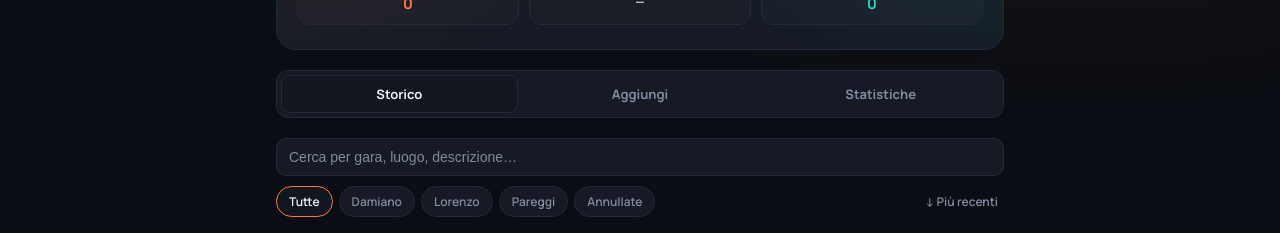
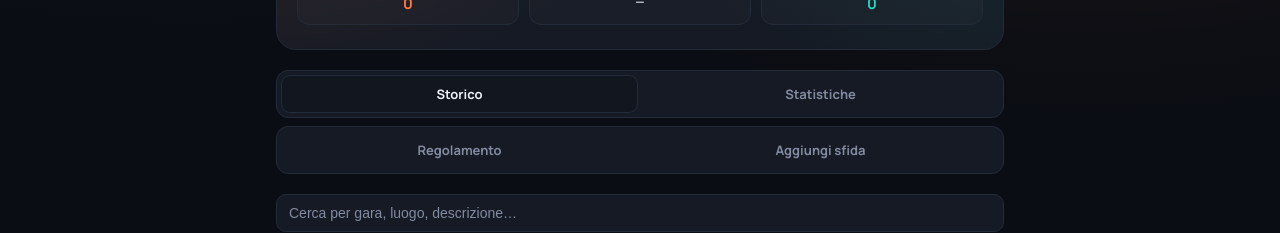
Before and after one commit to diovenitti-maker/Dam-Lor, a React (Vite) app: page / in a window 1280 px wide. Shown: the part 380-613 px from the top of the page. Built offline with nearby package versions, Linux system fonts and the light colour scheme; no server answers; the database is empty.

Commit message:
Versione 8

```diff
--- a/src/App.jsx
+++ b/src/App.jsx
@@ -8,6 +8,7 @@ import {
   getDoc,
   getDocs,
   setDoc,
+  updateDoc,
   writeBatch,
   serverTimestamp,
 } from 'firebase/firestore'
@@ -16,18 +17,25 @@ import Scoreboard from './components/Scoreboard.jsx'
 import HistoryFeed from './components/HistoryFeed.jsx'
 import AddChallengeForm from './components/AddChallengeForm.jsx'
 import StatsView from './components/StatsView.jsx'
+import Regolamento from './components/Regolamento.jsx'
+import ChallengeProposals from './components/ChallengeProposals.jsx'
 import { computeScore } from './utils/scoring.js'
 import seedData from './data/seed.json'
 import './App.css'
 
-const TABS = [
+const TABS_TOP = [
   { key: 'storico', label: 'Storico' },
-  { key: 'aggiungi', label: 'Aggiungi' },
   { key: 'statistiche', label: 'Statistiche' },
+]
+
+const TABS_BOTTOM = [
+  { key: 'regolamento', label: 'Regolamento' },
+  { key: 'aggiungi', label: 'Aggiungi sfida' },
 ]
 
 export default function App() {
   const [challenges, setChallenges] = useState([])
+  const [proposte, setProposte] = useState([])
   const [loading, setLoading] = useState(true)
   const [tab, setTab] = useState('storico')
   const [saving, setSaving] = useState(false)
@@ -37,6 +45,14 @@ export default function App() {
       const list = snap.docs.map((d) => ({ id: d.id, ...d.data() }))
       setChallenges(list)
       setLoading(false)
+    })
+    return unsub
+  }, [])
+
+  useEffect(() => {
+    const unsub = onSnapshot(collection(db, 'proposte'), (snap) => {
+      const list = snap.docs.map((d) => ({ id: d.id, ...d.data() }))
+      setProposte(list)
     })
     return unsub
   }, [])
@@ -80,6 +96,35 @@ export default function App() {
     await deleteDoc(doc(db, 'sfide', id))
   }
 
+  async function handleLancia(form) {
+    await addDoc(collection(db, 'proposte'), { ...form, stato: 'in_sospeso', createdAt: serverTimestamp() })
+  }
+
+  async function handleAccetta(id) {
+    await updateDoc(doc(db, 'proposte', id), { stato: 'accettata' })
+  }
+
+  async function handleRifiuta(id) {
+    await updateDoc(doc(db, 'proposte', id), { stato: 'rifiutata' })
+  }
+
+  async function handleEliminaProposta(id) {
+    await deleteDoc(doc(db, 'proposte', id))
+  }
+
+  async function handleCompletaProposta(proposta, result) {
+    await addDoc(collection(db, 'sfide'), {
+      gara: proposta.gara,
+      proposta: proposta.lanciataDa,
+      descrizione: proposta.descrizione || '',
+      luogo: proposta.luogo || '',
+      data: result.data,
+      vittoria: result.vittoria,
+      createdAt: serverTimestamp(),
+    })
+    await deleteDoc(doc(db, 'proposte', proposta.id))
+  }
+
   const { dam, lor } = computeScore(challenges)
 
   return (
@@ -87,7 +132,19 @@ export default function App() {
       <Scoreboard challenges={challenges} dam={dam} lor={lor} />
 
       <nav className="tabs">
-        {TABS.map((t) => (
+        {TABS_TOP.map((t) => (
+          <button
+            key={t.key}
+            className={`tab ${tab === t.key ? 'tab-active' : ''}`}
+            onClick={() => setTab(t.key)}
+          >
+            {t.label}
+          </button>
+        ))}
+      </nav>
+
+      <nav className="tabs tabs-secondary">
+        {TABS_BOTTOM.map((t) => (
           <button
             key={t.key}
             className={`tab ${tab === t.key ? 'tab-active' : ''}`}
@@ -104,8 +161,22 @@ export default function App() {
         ) : (
           <>
             {tab === 'storico' && <HistoryFeed challenges={challenges} onDelete={handleDelete} />}
-            {tab === 'aggiungi' && <AddChallengeForm onSubmit={handleAdd} saving={saving} />}
             {tab === 'statistiche' && <StatsView challenges={challenges} />}
+            {tab === 'regolamento' && <Regolamento />}
+            {tab === 'aggiungi' && (
+              <>
+                <ChallengeProposals
+                  proposte={proposte}
+                  onLancia={handleLancia}
+                  onAccetta={handleAccetta}
+                  onRifiuta={handleRifiuta}
+                  onElimina={handleEliminaProposta}
+                  onCompleta={handleCompletaProposta}
+                />
+                <div className="section-divider">Oppure registra subito un risultato</div>
+                <AddChallengeForm onSubmit={handleAdd} saving={saving} />
+              </>
+            )}
           </>
         )}
       </main>
```
